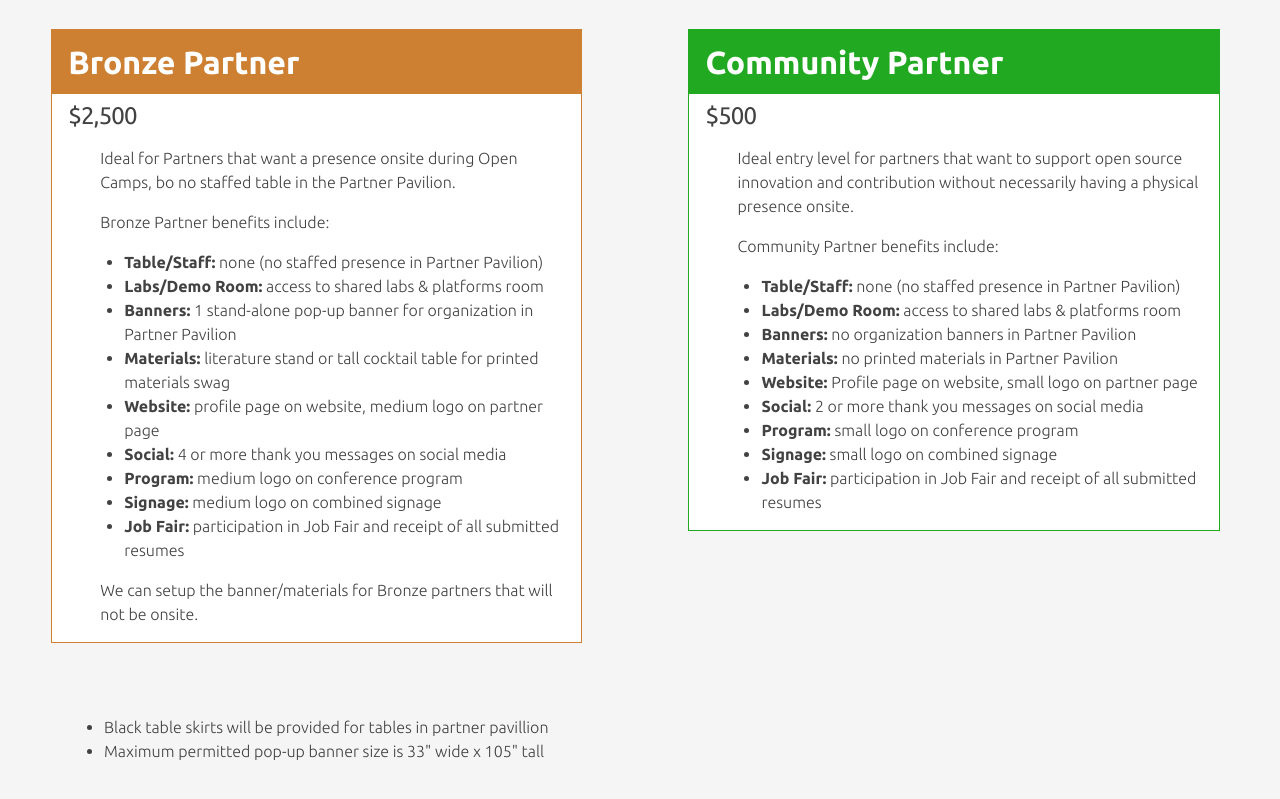
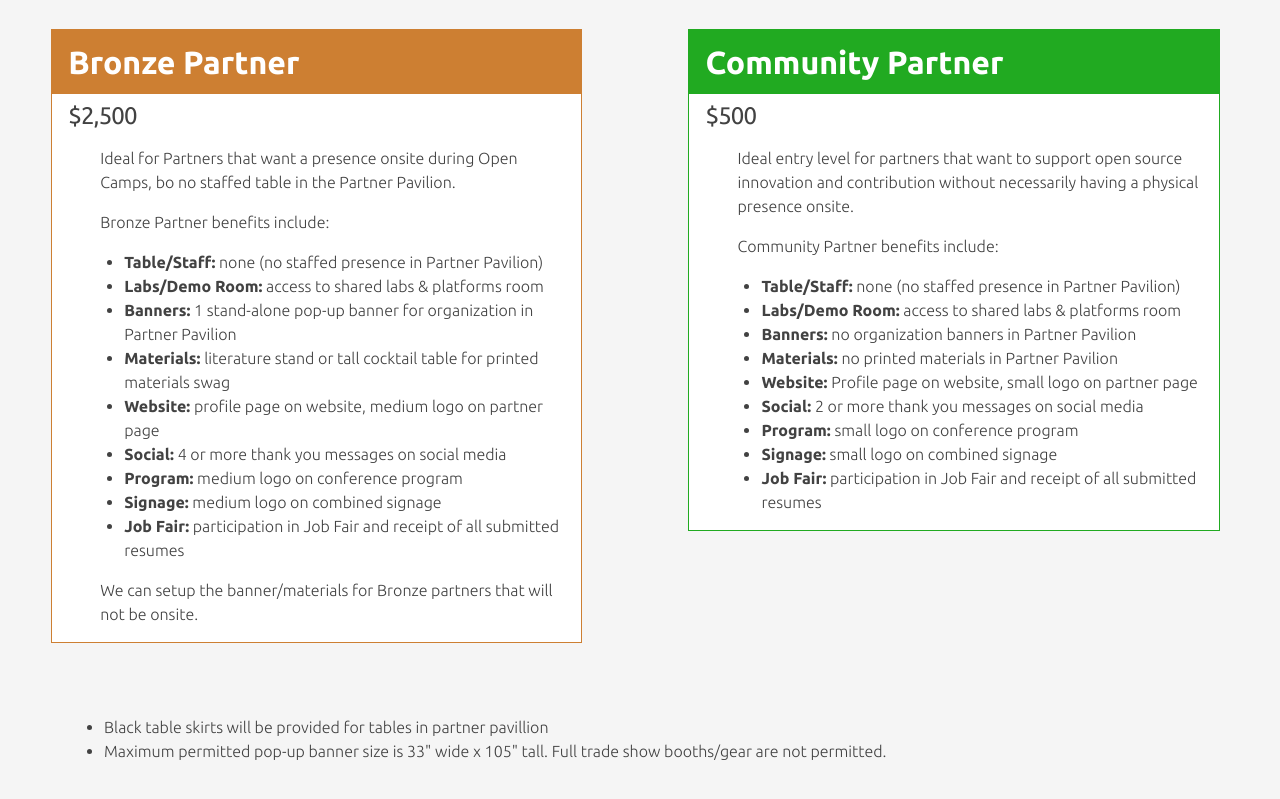
Before and after one commit to sinzianaeckner/OpenCamps, a plain HTML site: page partnerships.html in a window 1280 px wide. Shown: the part 3153-3952 px from the top of the page. Drawn offline with Linux system fonts and the light colour scheme.

Commit message:
booth revs

```diff
--- a/partnerships.html
+++ b/partnerships.html
@@ -266,7 +266,7 @@
       <div class="content-row">
         <ul>
           <li>Black table skirts will be provided for tables in partner pavillion </li>
-          <li>Maximum permitted pop-up banner size is 33" wide x 105" tall</li>
+          <li>Maximum permitted pop-up banner size is 33" wide x 105" tall. Full trade show booths/gear are not permitted.</li>
         </ul>
         <p><br></p>
       </div>
```
